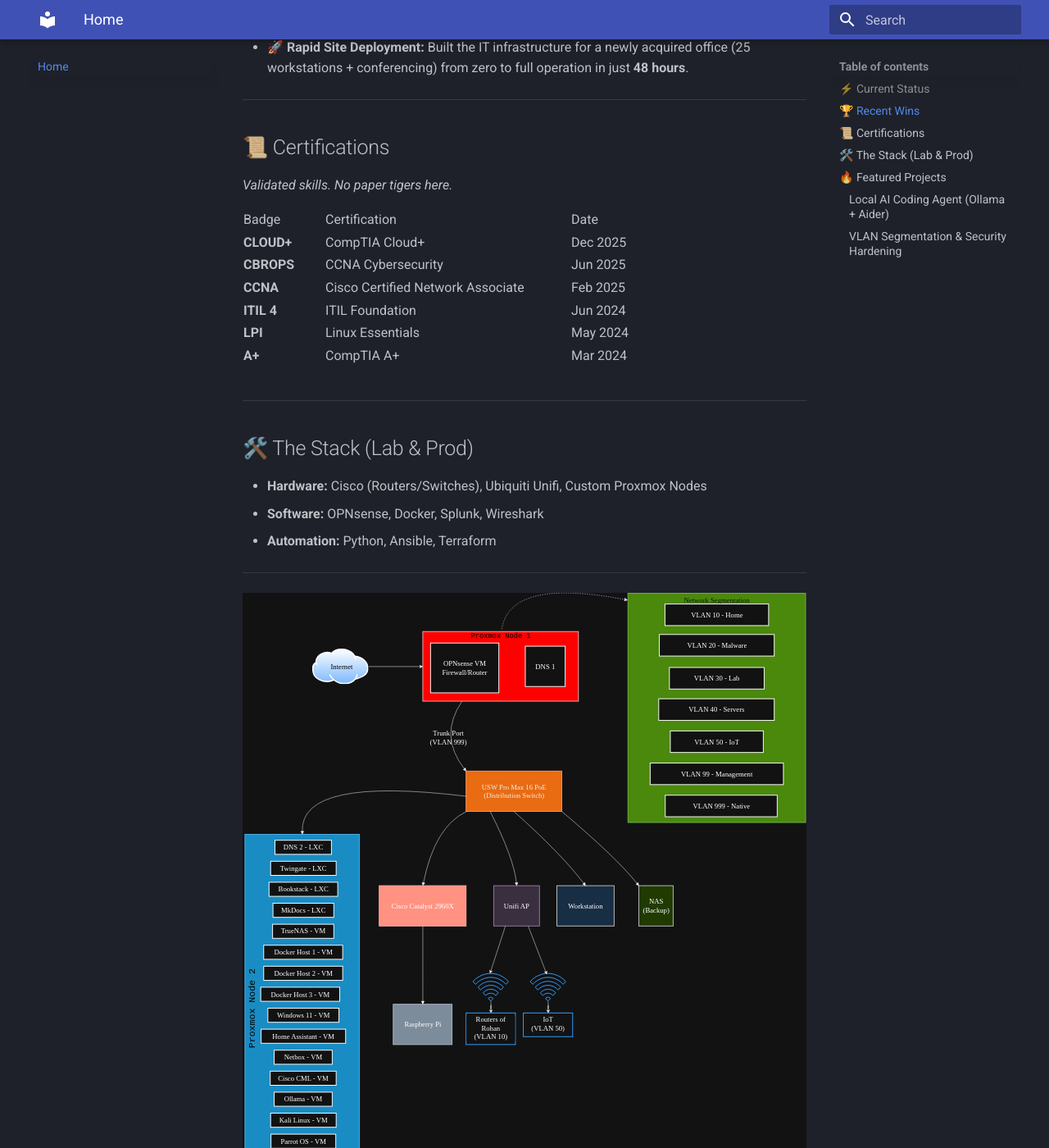
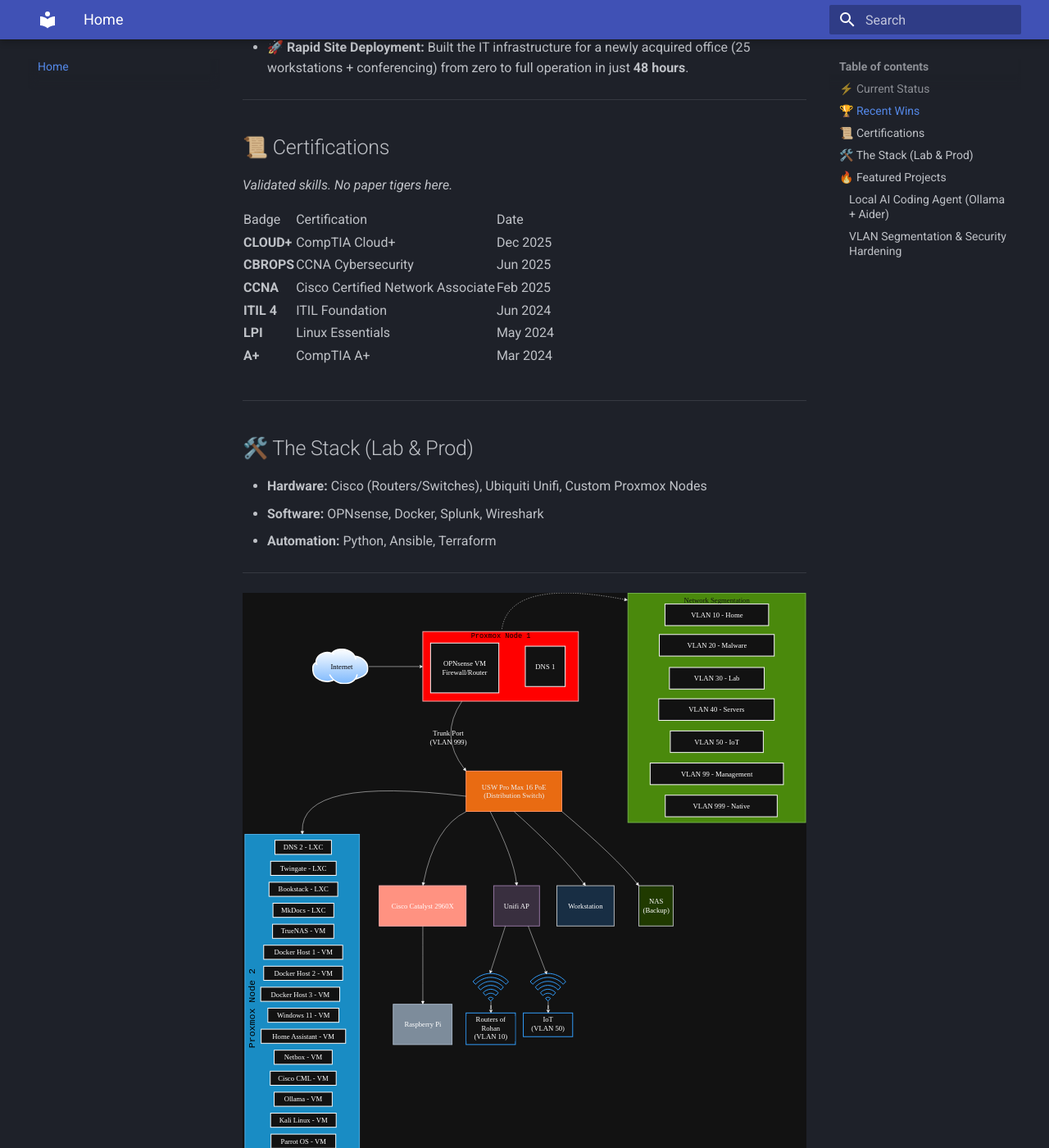
Before and after one commit to moshthesubnet/my-lab-docs, an MkDocs documentation site: the page built from docs/index.md, in a window 1280 px wide and 1400 px high, scrolled down 1257 px. Shown: the whole window at 82% size. Built offline with MkDocs 1.6.1 and Material for MkDocs 9.7.7, drawn with Linux system fonts in a browser that asks for light colours.

Commit message:
Update extra.css

```diff
--- a/docs/stylesheets/extra.css
+++ b/docs/stylesheets/extra.css
@@ -3,46 +3,41 @@
 .md-typeset details {
   border-width: 2px;
   border-radius: 8px;
-  box-shadow: 0 4px 10px rgba(0, 0, 0, 0.3), 0 0 15px rgba(63, 81, 181, 0.2); /* Soft glow */
+  box-shadow: 0 4px 10px rgba(0, 0, 0, 0.3), 0 0 15px rgba(63, 81, 181, 0.2);
   border-left-width: .4rem;
 }
 
 /* Specific styling for 'info' boxes */
 .md-typeset .admonition.info {
-  border-color: #3f51b5; /* Your Indigo primary color */
+  border-color: #3f51b5;
   box-shadow: 0 0 12px rgba(63, 81, 181, 0.4);
 }
 
 /* Specific styling for 'bug' (Troubleshooting) boxes */
 .md-typeset .admonition.bug {
-  border-color: #ff1744; /* A punk rock red/pink */
+  border-color: #ff1744;
   box-shadow: 0 0 12px rgba(255, 23, 68, 0.4);
 }
 
 /* Specific styling for 'tip' boxes */
 .md-typeset .admonition.tip {
-  border-color: #00e676; /* Neon Green */
+  border-color: #00e676;
   box-shadow: 0 0 12px rgba(0, 230, 118, 0.4);
 }
 
-.md-content table th:nth-child(1),
-.md-content table td:nth-child(1) {
-  width: 100px;
-  min-width: 100px;
+/* Make all tables scrollable horizontally instead of wrapping */
+.md-content table {
+  display: block;
+  overflow-x: auto;
+  white-space: nowrap;
 }
 
-.md-content table th:nth-child(2),
-.md-content table td:nth-child(2) {
-  width: 300px;
-  min-width: 300px;
+/* Certifications table exempt from nowrap */
+.certifications-table table {
+  white-space: normal;
 }
 
-.md-content table th:nth-child(3),
-.md-content table td:nth-child(3) {
-  width: 100px;
-  min-width: 100px;
-}
-
+/* Page load animation */
 .md-content {
   animation: fadeInPage 0.8s ease-in-out;
 }
@@ -58,6 +53,7 @@
   }
 }
 
+/* Prevent AOS from animating inside table cells */
 .md-content table td,
 .md-content table th,
 .md-content table tr {
```
